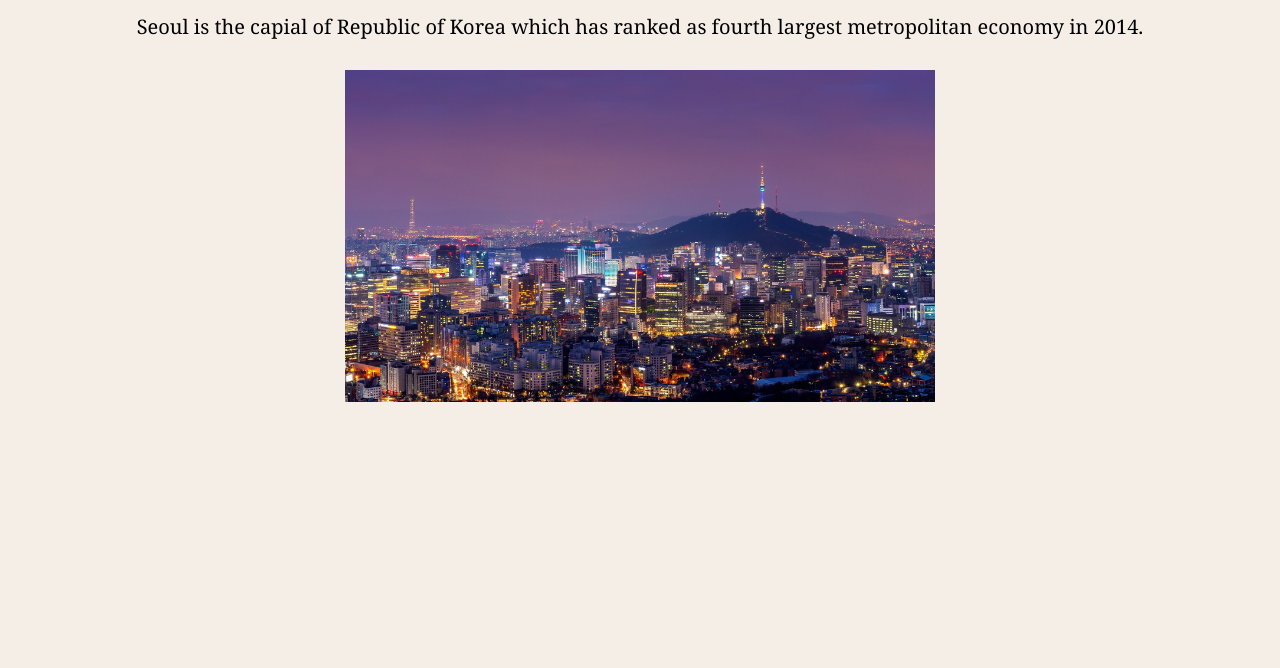
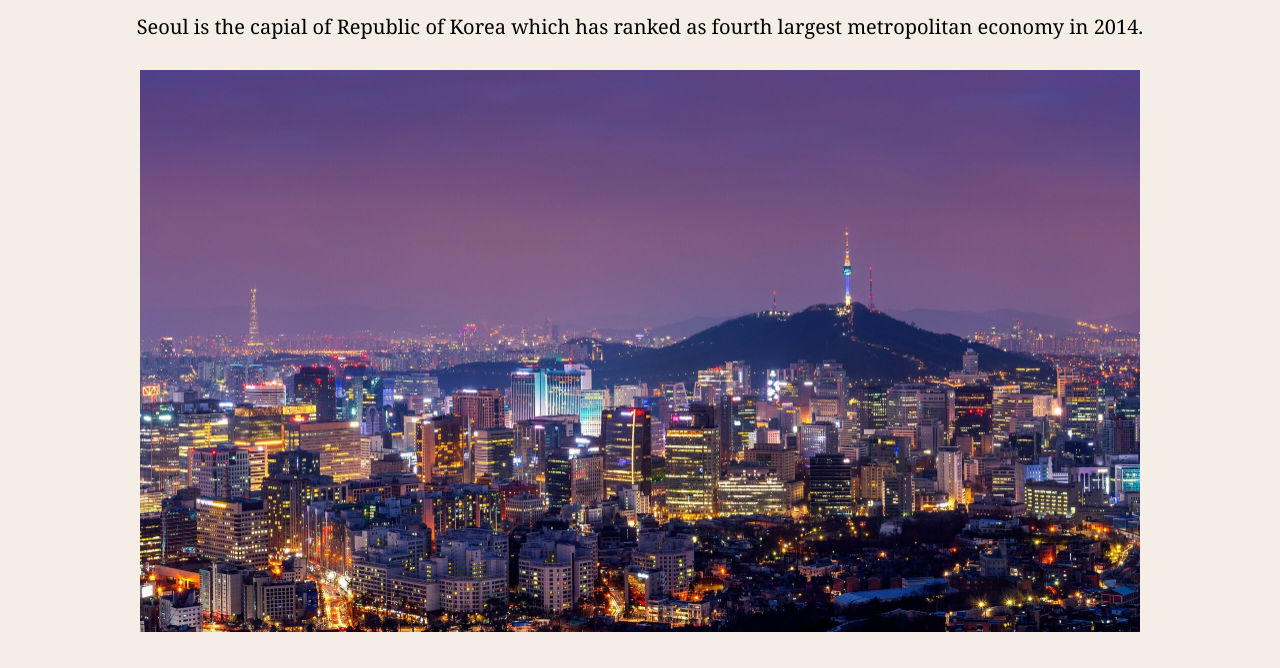
Before and after one commit to lis351-soobin/lis351-soobin.github.io, a plain HTML site: page about.html in a window 1280 px wide. Shown: the part 132-800 px from the top of the page. Drawn offline with Linux system fonts and the light colour scheme.

Commit message:
Add files via upload

```diff
--- a/about.html
+++ b/about.html
@@ -21,7 +21,7 @@
 <h1>About Seoul</h1>
 <p>Seoul is the capial of Republic of Korea which has ranked as fourth largest metropolitan economy in 2014.</p>
 <p>
-    <img src="namsan.jpg" alt="Picture of Namsan" width = 50%>
+    <img src="namsan.jpg" alt="Picture of Namsan" width = 1000px>
 </p>
 
 </body>
```
Also changed, not shown: index.html (+1 -1 lines).
